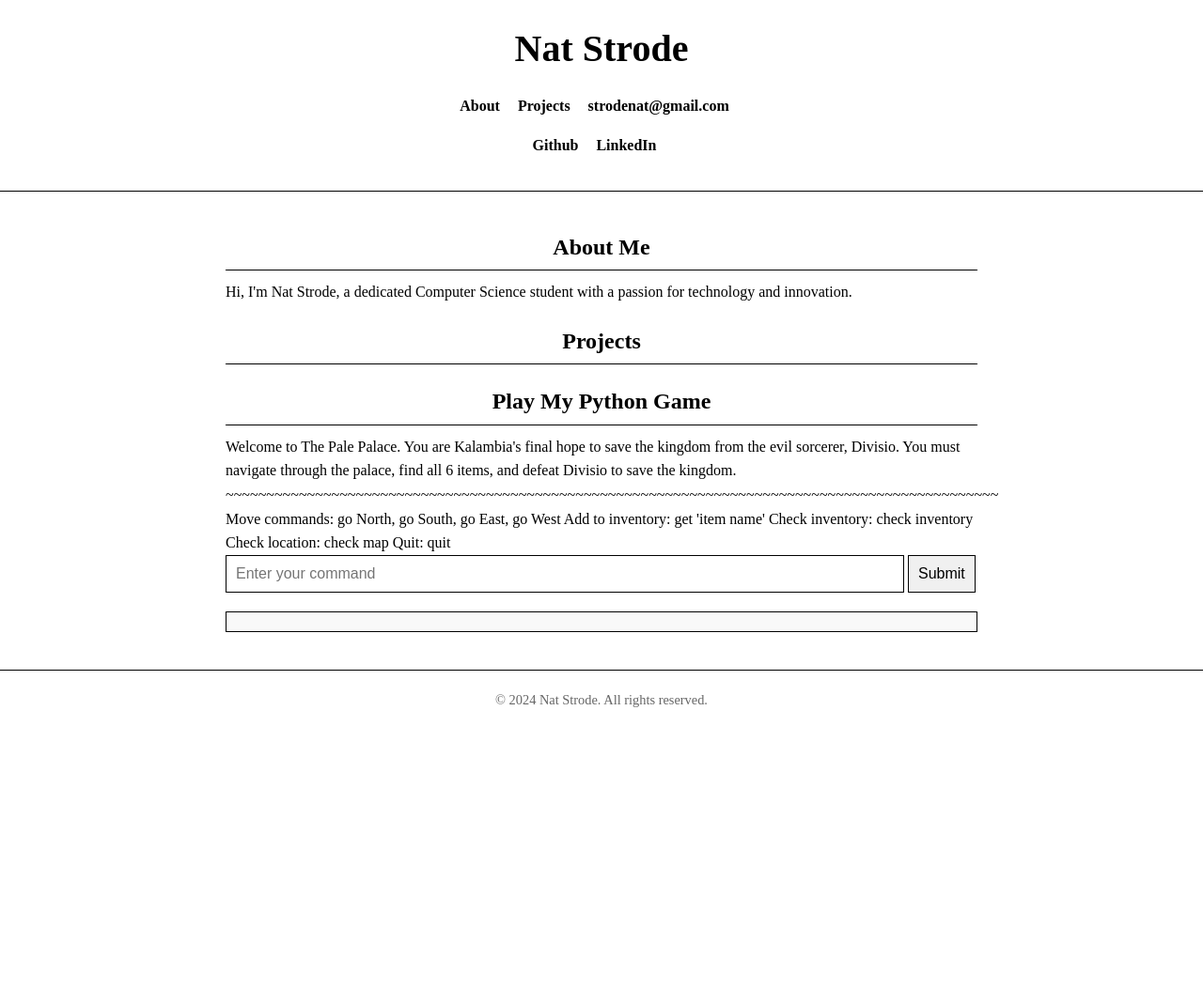
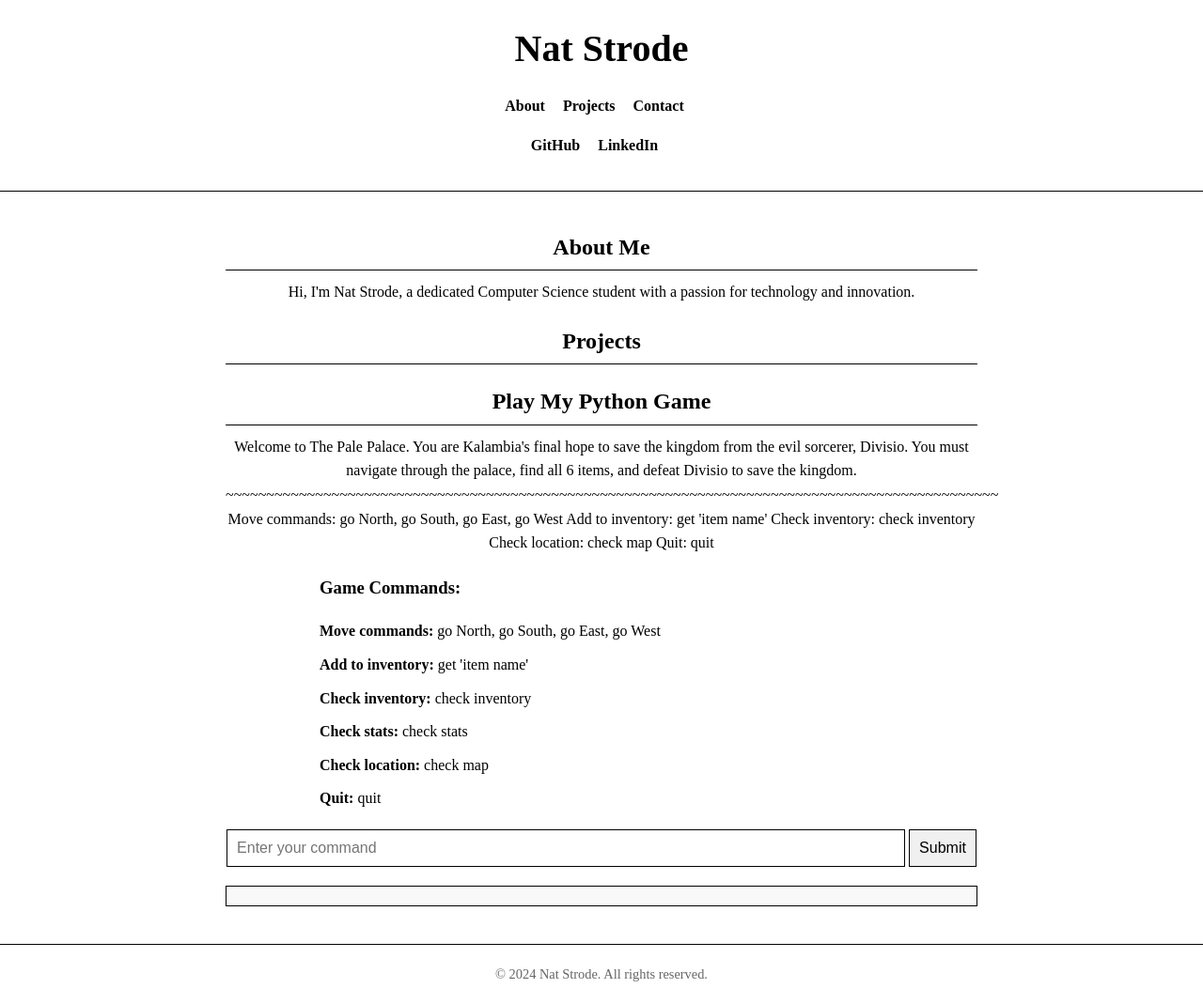
Before and after one commit to strodenat/strodenat, a Flask app: page / in a window 1280 px wide. Shown: the whole page at 94% size. Before the commit the page ends 753 px from the top, so only its background shows below. Run offline with Flask 2, Linux system fonts and the light colour scheme.

Commit message:
Update game commands formatting

```diff
--- a/static/styles/styles.css
+++ b/static/styles/styles.css
@@ -1,4 +1,3 @@
-/* General styling */
 body {
     font-family: "Times New Roman", Times, serif;
     color: #000000;
@@ -15,7 +14,6 @@ header {
 }
 
 header h1 {
-    text-align: center;
     margin: 0;
     font-size: 2.5em;
 }
@@ -61,10 +59,10 @@ main {
     padding: 20px;
     max-width: 800px;
     margin: 0 auto;
+    text-align: center;
 }
 
 section h2 {
-    text-align: center;
     font-size: 1.5em;
     border-bottom: 1px solid #000;
     padding-bottom: 5px;
@@ -113,3 +111,22 @@ footer {
     font-size: 0.9em;
     color: #666;
 }
+
+#game-commands {
+    text-align: left;
+    margin: 20px auto;
+    max-width: 600px;
+}
+
+#game-commands ul {
+    list-style-type: none;
+    padding: 0;
+}
+
+#game-commands li {
+    margin: 10px 0;
+}
+
+#game-commands li strong {
+    font-weight: bold;
+}
--- a/templates/index.html
+++ b/templates/index.html
@@ -12,13 +12,13 @@
             <ul>
                 <li><a href="#about">About</a></li>
                 <li><a href="#projects">Projects</a></li>
-                <li><a href="mailto:strodenat@gmail.com">strodenat@gmail.com</a></li>
+                <li><a href="mailto:strodenat@gmail.com">Contact</a></li>
             </ul>
         </nav>
         <div id="social-media">
             <ul>
-                <li><a href="https://github.com/strodenat">Github</a></li>
-                <li><a href="https://www.linkedin.com/in/nat-strode">LinkedIn</a></li>
+                <li><a href="https://github.com/your-github-profile">GitHub</a></li>
+                <li><a href="https://www.linkedin.com/in/your-linkedin-profile">LinkedIn</a></li>
             </ul>
         </div>
     </header>
@@ -34,6 +34,17 @@
         <section id="game">
             <h2>Play My Python Game</h2>
             <div id="intro">{{ intro }}</div>
+            <div id="game-commands">
+                <h3>Game Commands:</h3>
+                <ul>
+                    <li><strong>Move commands:</strong> go North, go South, go East, go West</li>
+                    <li><strong>Add to inventory:</strong> get 'item name'</li>
+                    <li><strong>Check inventory:</strong> check inventory</li>
+                    <li><strong>Check stats:</strong> check stats</li>
+                    <li><strong>Check location:</strong> check map</li>
+                    <li><strong>Quit:</strong> quit</li>
+                </ul>
+            </div>
             <input type="text" id="gameInput" placeholder="Enter your command">
             <button type="button" onclick="sendGameInput()">Submit</button>
             <div id="gameOutput"></div>
```
